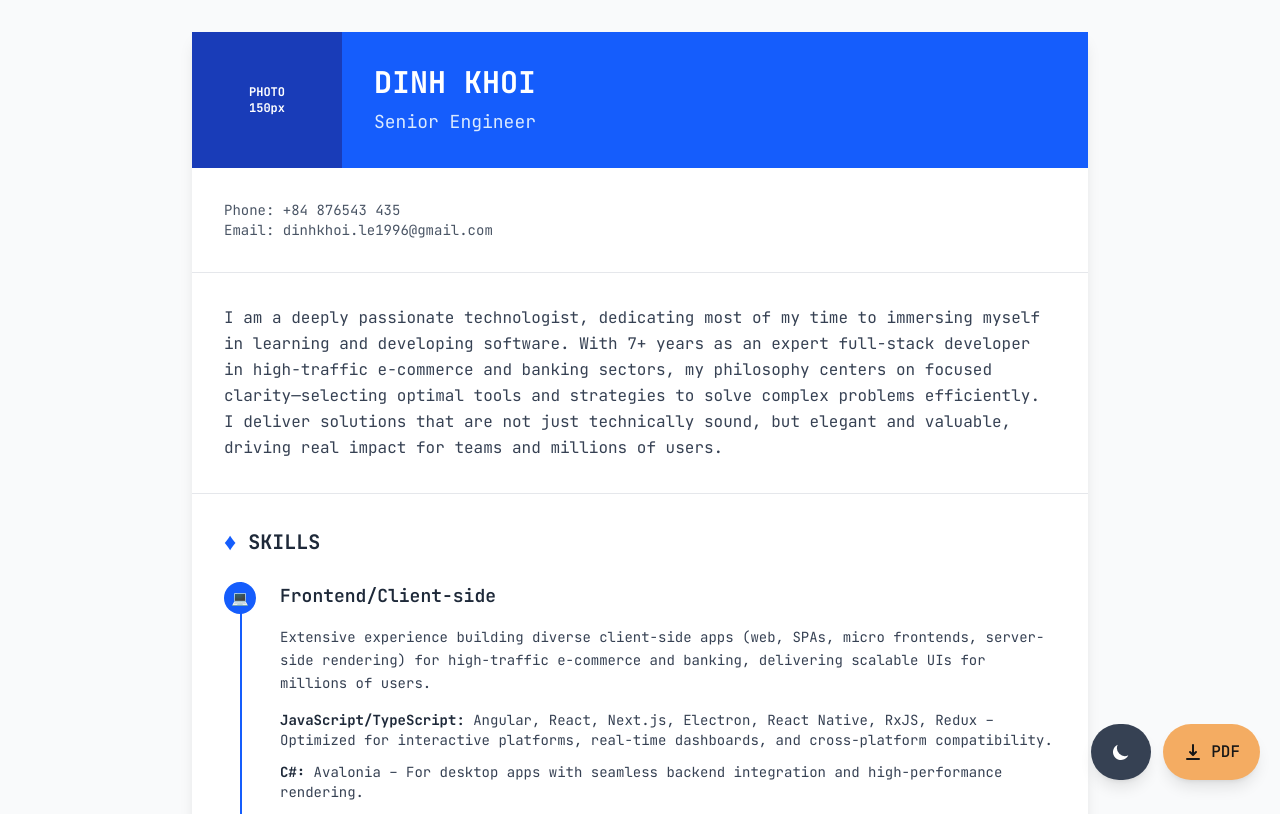
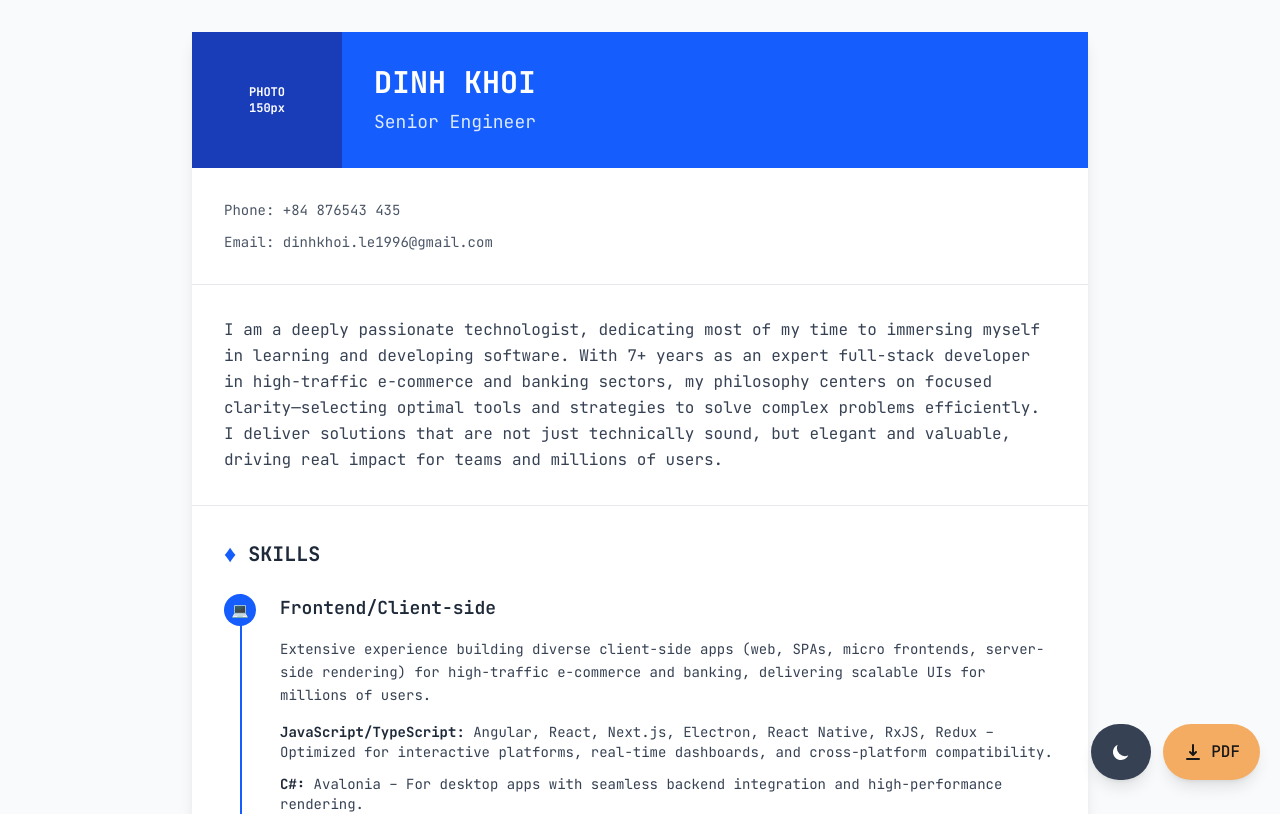
Before and after one commit to vjcspy/cv, a Next.js app in the folder next-cv/: page / in a window 1280 px wide. Shown: the top 814 px of the page. Built offline with nearby package versions, Linux system fonts and the light colour scheme.

Commit message:
refactor(CV): simplify layout by removing empty column and adjusting spacing
Remove unused second column in contact info section and add margin-bottom to first paragraph for better spacing

```diff
--- a/next-cv/src/components/CV.tsx
+++ b/next-cv/src/components/CV.tsx
@@ -43,10 +43,10 @@ const CV = () => {
             isDarkMode ? "border-gray-600" : "border-gray-200"
           }`}
         >
-          <div className="grid grid-cols-2 gap-4 text-sm">
+          <div className="grid grid-cols-1 gap-4 text-sm">
             <div>
               <p
-                className={`transition-colors duration-300 ${
+                className={`mb-3 transition-colors duration-300 ${
                   isDarkMode ? "text-gray-300" : "text-gray-600"
                 }`}
               >
@@ -58,20 +58,6 @@ const CV = () => {
                 }`}
               >
                 Email: dinhkhoi.le1996@gmail.com
-              </p>
-            </div>
-            <div>
-              <p
-                className={`transition-colors duration-300 ${
-                  isDarkMode ? "text-gray-300" : "text-gray-600"
-                }`}
-              >
-              </p>
-              <p
-                className={`transition-colors duration-300 ${
-                  isDarkMode ? "text-gray-300" : "text-gray-600"
-                }`}
-              >
               </p>
             </div>
           </div>
```
